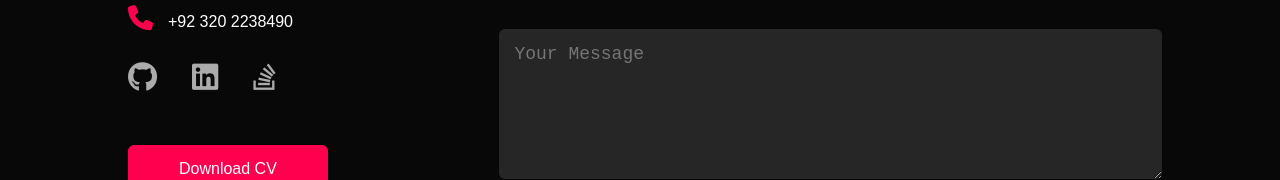
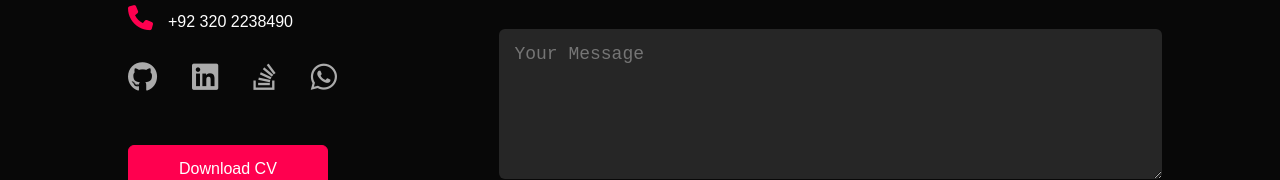
Before and after one commit to shakirayoub56/vue-portfolio, a Vue app: page / in a window 1280 px wide. Shown: the part 2880-3060 px from the top of the page. Built offline with nearby package versions, Linux system fonts and the light colour scheme.

Commit message:
Completed

```diff
--- a/src/components/Contact.vue
+++ b/src/components/Contact.vue
@@ -10,6 +10,7 @@
                         <a target="_blank" href="https://github.com/TahirAli32"><i class="fa-brands fa-github"></i></a>
                         <a target="_blank" href="https://linkedin.com/in/tahirali32"><i class="fa-brands fa-linkedin"></i></a>
                         <a target="_blank" href="https://stackoverflow.com/users/14988695/muhammad-tahir-ali"><i class="fa-brands fa-stack-overflow"></i></a>
+                        <a target="_blank" href="https://wa.me/03202238490"><i class="fa-brands fa-whatsapp"></i></a>
                     </div>
                     <a href="../assets/my-cv.pdf" download class="btn btn2">Download CV</a>
                 </div>
```
